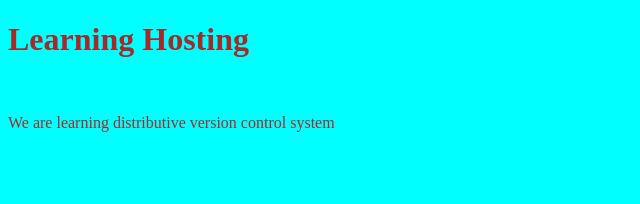
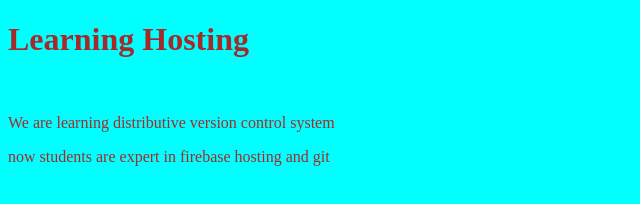
Before and after one commit to RashidDataSci/web3metaverse, a plain HTML site: page index.html in a window 1280 px wide. Shown: the whole page, without its empty margins (0-640 px from the left). Drawn offline with Linux system fonts and the light colour scheme.

Commit message:
update complete

```diff
--- a/index.html
+++ b/index.html
@@ -11,5 +11,6 @@
     <h1>Learning Hosting</h1>
     <img src="car.jpg" alt="">
     <p>We are learning distributive version control system</p>
+    <p>now students are expert in firebase hosting and git</p>
 </body>
 </html>
```
